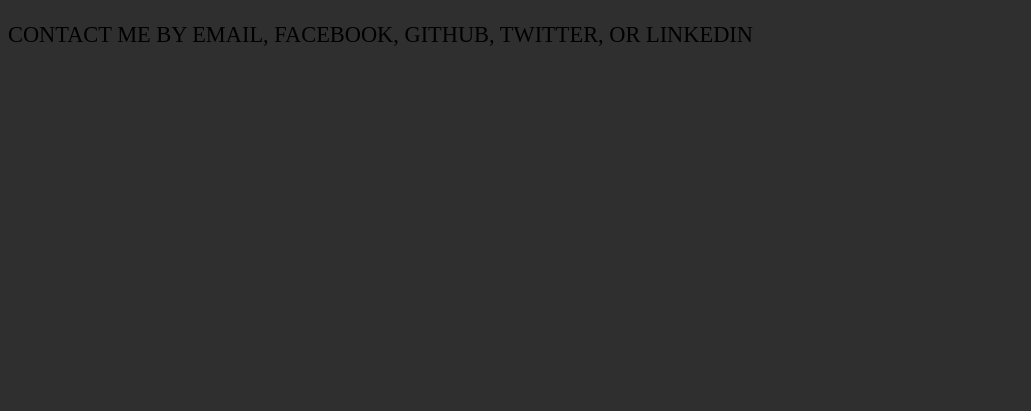
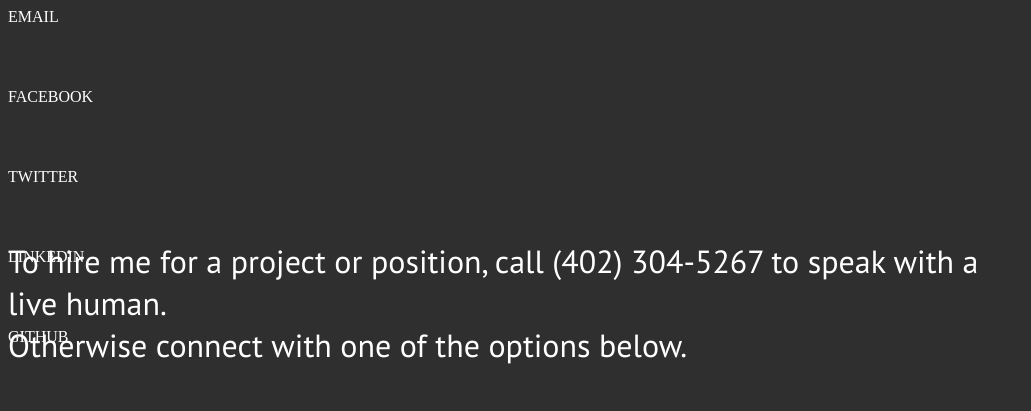
Before and after one commit to briandweber/menuLearning, a plain HTML site: page contact.html in a window 1280 px wide. Shown: the whole page, without its empty margins (0-1031 px from the left). Drawn offline with nearby package versions, Linux system fonts and the light colour scheme.

Commit message:
added social media divs

```diff
--- a/contact.html
+++ b/contact.html
@@ -17,6 +17,24 @@
     <link href="https://fonts.googleapis.com/css?family=PT+Sans" rel="stylesheet">
   </head>
   <body>
-    <p>CONTACT ME BY EMAIL, FACEBOOK, GITHUB, TWITTER, OR LINKEDIN</p>
+    <div class="contactMessage">
+      To hire me for a project or position, call (402) 304-5267 to speak with a live human.<br>
+      Otherwise connect with one of the options below.
+    </div>
+    <div class="connectButton" id="email">
+      EMAIL
+    </div>
+    <div class="connectButton" id="facebook">
+      FACEBOOK
+    </div>
+    <div class="connectButton" id="twitter">
+      TWITTER
+    </div>
+    <div class="connectButton" id="linkedin">
+      LINKEDIN
+    </div>
+    <div class="connectButton" id="github">
+      GITHUB
+    </div>
   </body>
 </html>
--- a/main.css
+++ b/main.css
@@ -21,6 +21,41 @@ body {
 
 .quote {
   height: 50vh;
+}
+
+.connectButton {
+  color: white;
+  height: 10vh;
+  width: 15vw;
+}
+
+#email{
+
+}
+
+#facebook{
+
+}
+
+#twitter {
+
+}
+
+#linkedin {
+
+}
+
+#github{
+
+}
+
+.contactMessage {
+  color: white;
+  position: absolute;
+  top: 30vh;
+  width: 80%;
+  font-family: 'PT Sans', sans-serif;
+  font-size: 2em;
 }
 
 #slideMenu {
```
